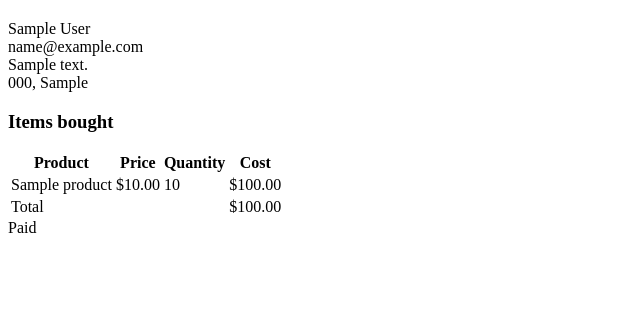
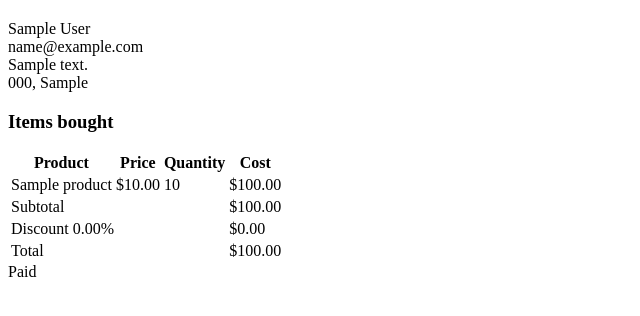
Before and after one commit to valenwin/coffee_blend, a Django app: template orders/templates/admin/pdf.html in a window 1280 px wide. Shown: the part 142-458 px from the top of the page, without its empty margins (0-640 px from the left). Run offline with Django 3.2, Linux system fonts and the light colour scheme; the template is opened without the code that fills it: values that come from a table or form of the project are taken from there, others are empty; tables that the repository leaves empty hold one stand-in row (values such as "Sample post"); parts of the project's set-up code (start-up, migrations or seed data) failed here and were passed over.

Commit message:
fixed issue with order.items.all and added subtotal and discount view

```diff
--- a/orders/models.py
+++ b/orders/models.py
@@ -1,4 +1,9 @@
+from decimal import Decimal
+
+from django.core.validators import MinValueValidator, MaxValueValidator
 from django.db import models
+
+from coupons.models import Coupon
 from products.models import Product
 
 
@@ -17,6 +22,11 @@ class Order(models.Model):
     updated = models.DateTimeField(auto_now=True)
     paid = models.BooleanField(default=False)
     braintree_id = models.CharField(max_length=150, blank=True)
+    coupon = models.ForeignKey(Coupon, related_name='orders',
+                               null=True,
+                               blank=True, on_delete=models.SET_NULL)
+    discount = models.IntegerField(default=0, validators=[MinValueValidator(0),
+                                                          MaxValueValidator(100)])
 
     class Meta:
         ordering = ('-created',)
@@ -25,6 +35,14 @@ class Order(models.Model):
         return f'Order {self.id}'
 
     def get_total_cost(self):
+        total_cost = sum(item.get_cost() for item in self.items.all())
+        return total_cost - total_cost * (self.discount / Decimal('100'))
+
+    def get_discount_from_total_cost(self):
+        total_cost = sum(item.get_cost() for item in self.items.all())
+        return total_cost * (self.discount / Decimal('100'))
+
+    def get_subtotal_cost(self):
         return sum(item.get_cost() for item in self.items.all())
 
 
@@ -35,7 +53,7 @@ class OrderItem(models.Model):
     """
     order = models.ForeignKey(Order,
                               related_name='items',
-                              on_delete=models.CASCADE)
+                              on_delete=models.CASCADE)  # order.items.all()
     product = models.ForeignKey(Product,
                                 related_name='order_items',
                                 on_delete=models.CASCADE)
--- a/orders/templates/admin/pdf.html
+++ b/orders/templates/admin/pdf.html
@@ -36,9 +36,19 @@
             <td class="num">${{ item.get_cost }}</td>
         </tr>
     {% endfor %}
+
+    <tr class="total">
+        <td colspan="3">Subtotal</td>
+        <td class="num">${{ order.get_subtotal_cost|floatformat:"2" }}</td>
+    </tr>
+    <tr class="total">
+        <td colspan="3">Discount {{ order.coupon.discount|floatformat:"2" }}%</td>
+        <td class="num">${{ order.get_discount_from_total_cost|floatformat:"2" }}</td>
+    </tr>
+
     <tr class="total">
         <td colspan="3">Total</td>
-        <td class="num">${{ order.get_total_cost }}</td>
+        <td class="num">${{ order.get_total_cost|floatformat:"2" }}</td>
     </tr>
     </tbody>
 </table>
--- a/payment/templates/process.html
+++ b/payment/templates/process.html
@@ -9,6 +9,7 @@
     <div class="row text-center">
         <div class="col-sm-12 col-sm-offset-3">
             <h1 class="mt-5">Pay by card</h1>
+            <h4 class="mt-5">Total cost: {{ total_cost|floatformat:"2" }}</h4>
             <form id="payment" method="post">
                 {% csrf_token %}
                 <div class="col-md-12">
--- a/payment/views.py
+++ b/payment/views.py
@@ -44,6 +44,7 @@ def payment_process(request):
         return render(request,
                       'process.html',
                       {'order': order,
+                       'total_cost': total_cost,
                        'client_token': client_token})
 
 
```
Also changed, not shown: orders/templates/admin/details.html (+13 -3 lines), orders/views.py (+9 -6 lines), orders/migrations/0003_auto_20200510_1929.py (added).
